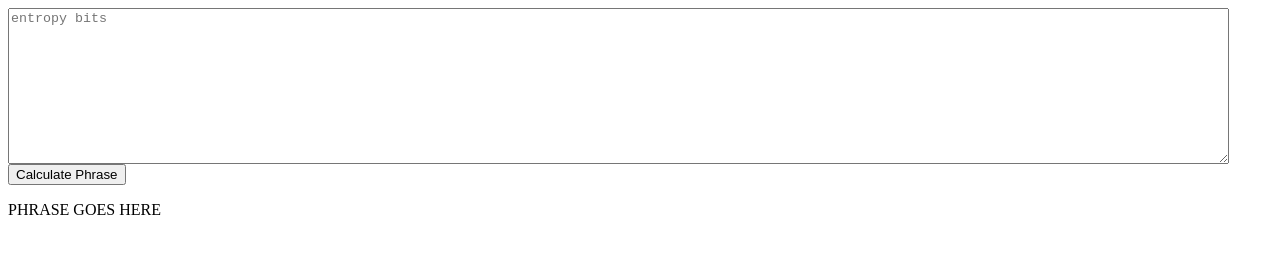
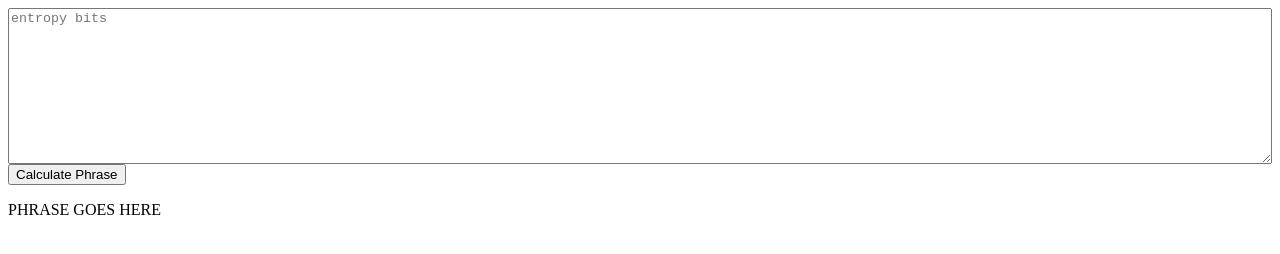
Before and after one commit to zmitton/pages, a website with bundled scripts: page index.html in a window 1280 px wide. Built offline with nearby package versions, Linux system fonts and the light colour scheme.

Commit message:
refactor

```diff
--- a/index.html
+++ b/index.html
@@ -1,9 +1,14 @@
 <head>
   <script type="text/javascript" src="./index.js"></script>
+  <style type="text/css">
+    #entropy-input {
+      width: 100%; /* force to expand to container's width */
+    }
+  </style>
 </head>
 <body>
   <!-- <input id="targetString" placeholder="Target String"></input> -->
-  <div><textarea id="entropy-input" placeholder="entropy bits" cols="150" rows="10"></textArea></div>
+  <div id="entropy-input-div"><textarea id="entropy-input" placeholder="entropy bits" rows="10"></textArea></div>
   <div><button onclick="src.renderWords()">Calculate Phrase</button></div>
   <div><p id="phrase-output">PHRASE GOES HERE</p></div>
 </body>
```
